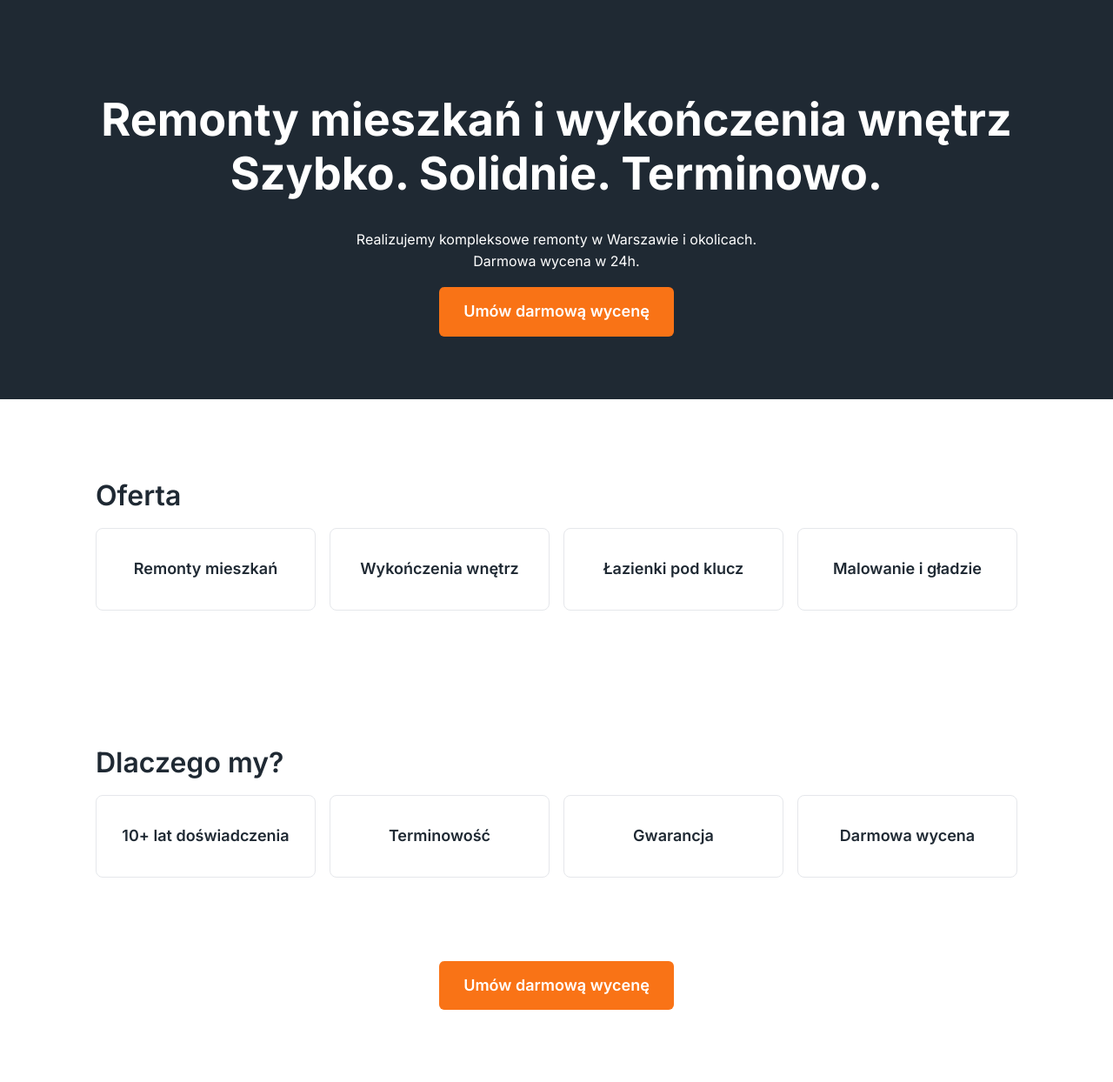
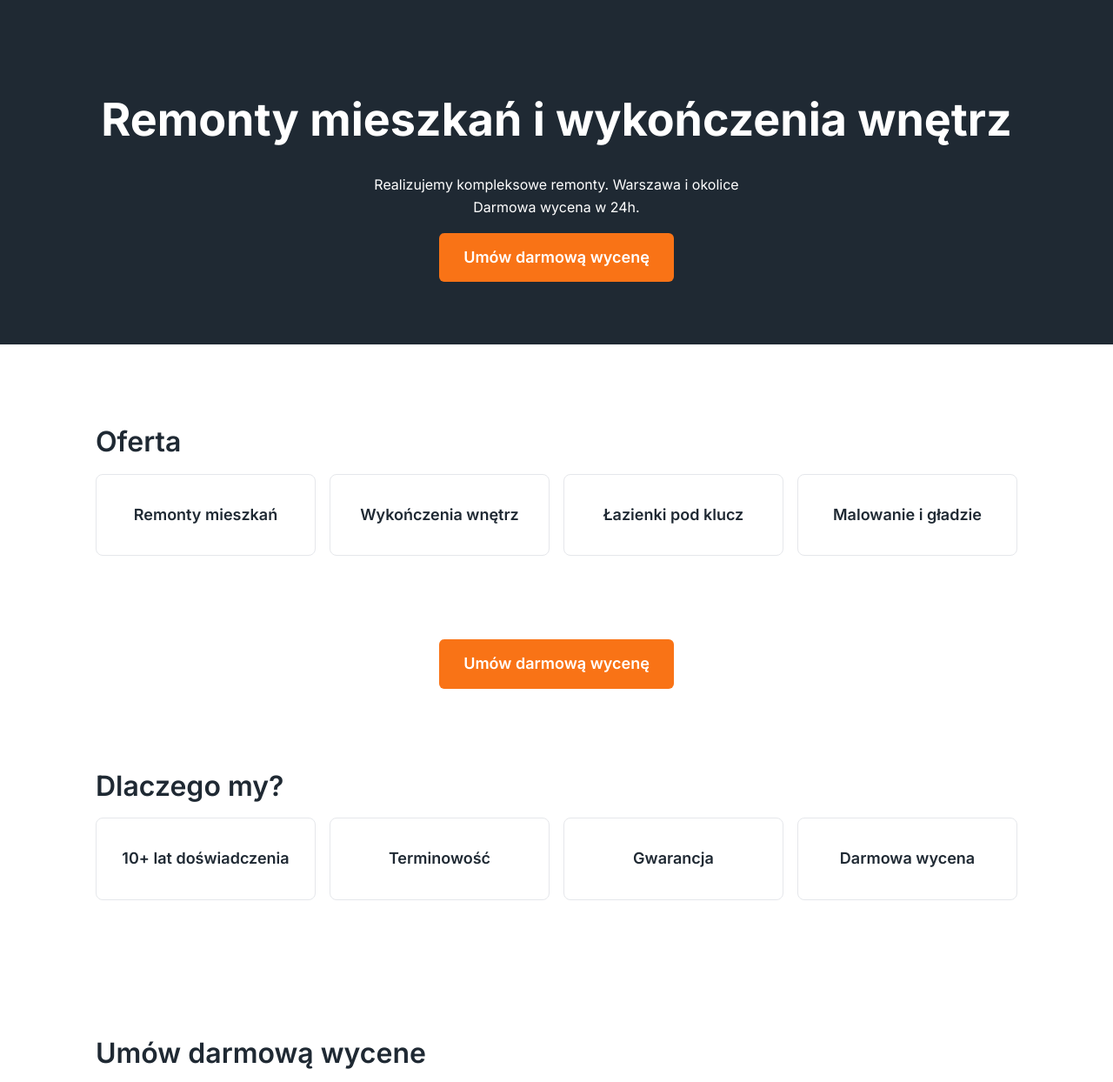
Before and after one commit to biliyruslan/Landing_Page_Test, a plain HTML site: page index.html in a window 1280 px wide. Shown: the top 1244 px of the page at 87% size. Drawn offline with Linux system fonts and the light colour scheme.

Commit message:
wers.2.0

```diff
--- a/index.html
+++ b/index.html
@@ -14,12 +14,10 @@
   <body>
     <!-- HERO -->
     <div class="hero">
-      <h1>
-        Remonty mieszkań i wykończenia wnętrz<br />Szybko. Solidnie. Terminowo.
-      </h1>
+      <h1>Remonty mieszkań i wykończenia wnętrz</h1>
       <p>
-        Realizujemy kompleksowe remonty w Warszawie i okolicach.<br />Darmowa
-        wycena w 24h.
+        Realizujemy kompleksowe remonty. Warszawa i okolice<br />Darmowa wycena
+        w 24h.
       </p>
       <a href="#kontakt" class="btn">Umów darmową wycenę</a>
     </div>
@@ -34,7 +32,9 @@
         <div class="box">Malowanie i gładzie</div>
       </div>
     </section>
-
+    <div class="cta-center">
+      <a href="#kontakt" class="btn">Umów darmową wycenę</a>
+    </div>
     <!-- DLACZEGO MY -->
     <section>
       <h2>Dlaczego my?</h2>
@@ -45,9 +45,6 @@
         <div class="box">Darmowa wycena</div>
       </div>
     </section>
-    <div class="ctn1">
-      <a href="#kontakt" class="btn">Umów darmową wycenę</a>
-    </div>
 
     <!-- KONTAKT -->
     <section id="kontakt">
--- a/style.css
+++ b/style.css
@@ -84,7 +84,7 @@ section {
 .box:hover {
   transform: translateY(-2px);
 }
-.ctn1 {
+.cta-center {
   text-align: center;
   margin-top: 32px;
 }
```
